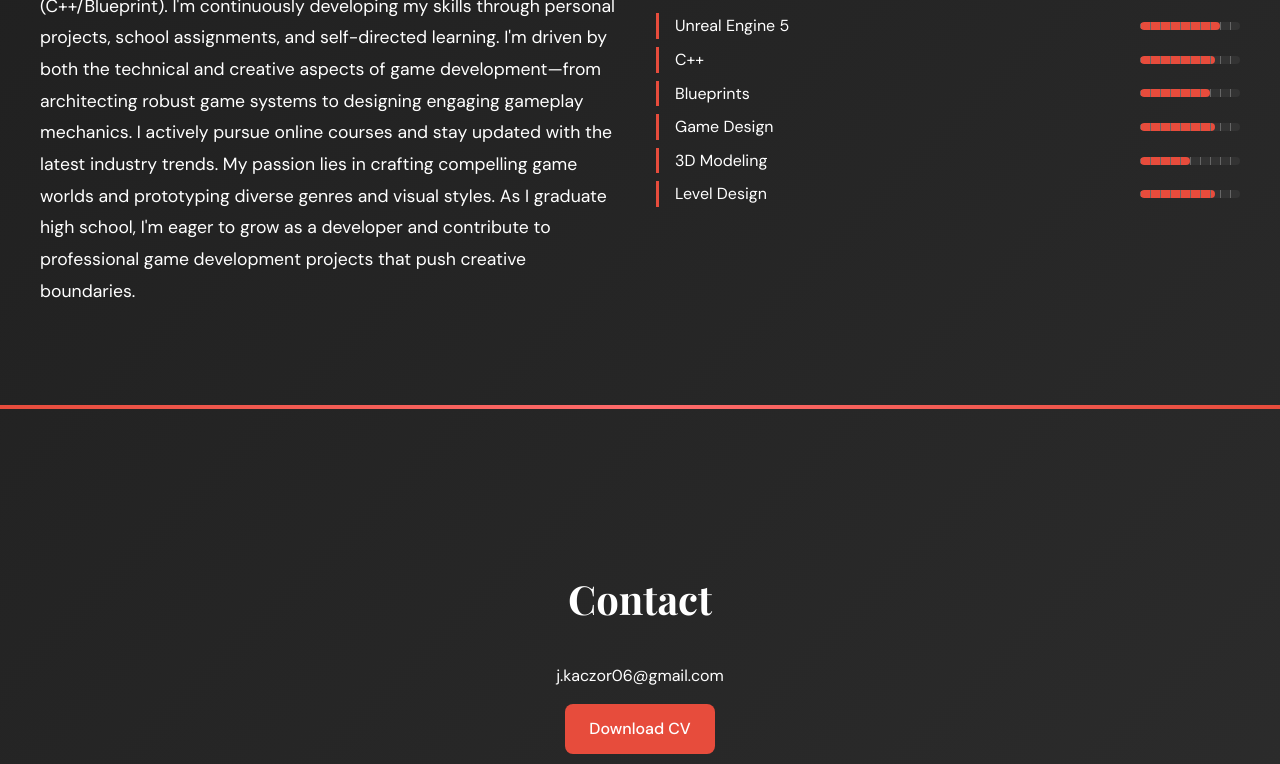
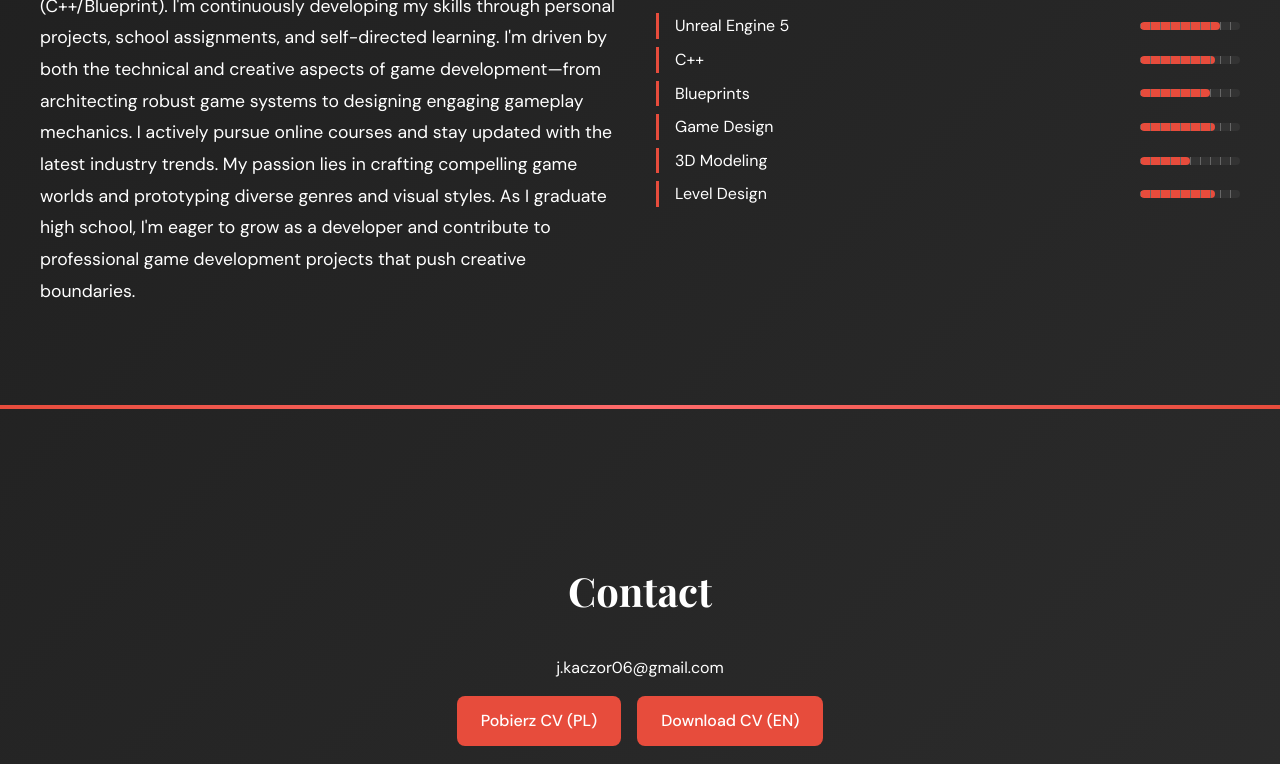
Before and after one commit to jkaczor6/portfolio, a plain HTML site: page index.html in a window 1280 px wide. Shown: the part 1305-2069 px from the top of the page. Drawn offline with nearby package versions, Linux system fonts and the light colour scheme.

Commit message:
updated cv

```diff
--- a/index.html
+++ b/index.html
@@ -264,9 +264,11 @@
             transition: background-color 0.2s ease, transform 0.2s ease;
             margin-bottom: 1rem;
         }
-        .cv-button:hover {
-            background-color: #ff6b6b;
-            transform: translateY(-2px);
+        .cv-buttons {
+            display: flex;
+            gap: 1rem;
+            justify-content: center;
+            margin-bottom: 1rem;
         }
         .social {
             display: flex;
@@ -383,7 +385,10 @@
     <section id="contact" class="section">
         <h2 data-key="contact.heading">Contact</h2>
         <p><a href="mailto:j.kaczor06@gmail.com"><span data-key="contact.email">j.kaczor06@gmail.com</span></a></p>
-        <a href="JakubKaczor_CV.pdf" download class="cv-button" data-key="contact.cv">Download CV</a>
+        <div class="cv-buttons">
+            <a href="JakubKaczor_CV.pdf" download class="cv-button" data-key="contact.cv_pl">Pobierz CV (PL)</a>
+            <a href="JakubKaczor_Resume.pdf" download class="cv-button" data-key="contact.cv_en">Download CV (EN)</a>
+        </div>
         <div class="social">
             <a href="https://github.com/jkaczor6" target="_blank">
                 <svg viewBox="0 0 24 24" fill="currentColor">
@@ -468,7 +473,8 @@
                 contact: {
                     heading: "Contact",
                     email: "j.kaczor06@gmail.com",
-                    cv: "Download CV",
+                    cv_pl: "Pobierz CV (PL)",
+                    cv_en: "Download CV (EN)",
                     social: {
                         github: "GitHub",
                         twitter: "Twitter",
@@ -532,7 +538,8 @@
                 contact: {
                     heading: "Kontakt",
                     email: "j.kaczor06@gmail.com",
-                    cv: "Pobierz CV",
+                    cv_pl: "Pobierz CV (PL)",
+                    cv_en: "Download CV (EN)",
                     social: {
                         github: "GitHub",
                         twitter: "Twitter",
```
Also changed, not shown: 2 other files.
